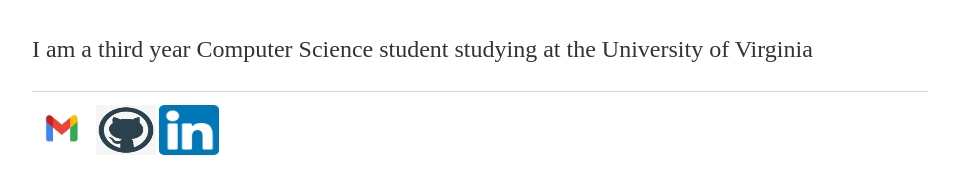
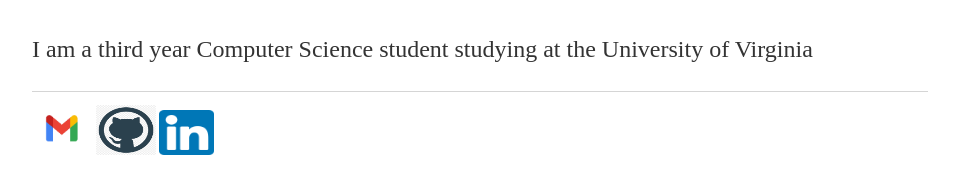
Before and after one commit to JohnKim08/JohnKim08.github.io, a Jekyll site: the page built from index.html, in a window 1280 px wide. Shown: the part 164-358 px from the top of the page, without its empty margins (160-1119 px from the left). Built offline with Jekyll 4.4.1, drawn with Linux system fonts in a browser that asks for light colours.

Commit message:
LinkedIn

```diff
--- a/_layouts/default.html
+++ b/_layouts/default.html
@@ -28,7 +28,7 @@
 					<img src="/JohnKim08.github.io/pictures/newgithublogo.jpg" alt= "Github" width="60" height = "50">
 					</a>
 					<a href="https://www.linkedin.com/in/john-kim-b4335a1b2/">
-					<img src="/JohnKim08.github.io/pictures/linkedinlogo.png" alt = "LinkedIn" width ="60" height ="50">
+					<img src="/JohnKim08.github.io/pictures/linkedinlogo.png" alt = "LinkedIn" width ="55" height ="45">
 					</a>
 				</ul>
 			</footer>
```
